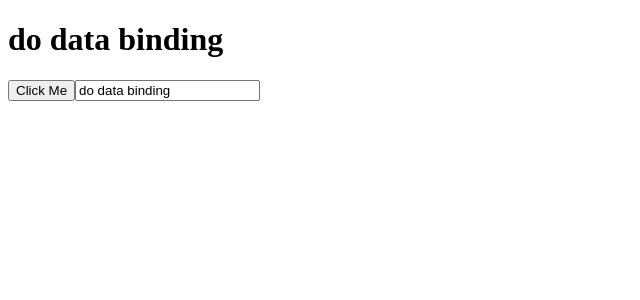
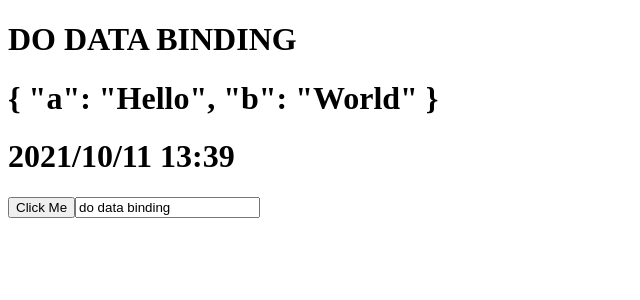
Before and after one commit to eric406/AngularPratice, an Angular app in the folder angularProject/: page / in a window 1280 px wide. Shown: the top 300 px of the page, without its empty margins (0-640 px from the left). Built offline with nearby package versions, Linux system fonts and the light colour scheme.

Commit message:
feature: date pipe, json pipe

```diff
--- a/angularProject/src/app/app.component.html
+++ b/angularProject/src/app/app.component.html
@@ -1,3 +1,5 @@
-<h1>{{title}}</h1>
+<h1>{{title |uppercase}}</h1>
+<h1>{{jsonValue | json}}</h1>
+<h1>{{newDate | date:'yyyy/MM/dd HH:mm'}}</h1>
 <button (click)="handleEvent()">Click Me</button>
-<input placeholder="hello" [(ngModel)]="title" (keydown)="handleEvent()" />
+<input placeholder="hello" [(ngModel)]="title" />
--- a/angularProject/src/app/app.component.ts
+++ b/angularProject/src/app/app.component.ts
@@ -7,9 +7,15 @@ import { Component } from '@angular/core';
 })
 export class AppComponent {
   title = 'do data binding';
+  jsonValue = {
+    a:"Hello",
+    b:"World"
+  };
+
+  newDate = new Date();
 
   handleEvent(){
-    console.log('Button Clicked')
+    console.log('Button Clicked', this.title)
   }
 
 
```
